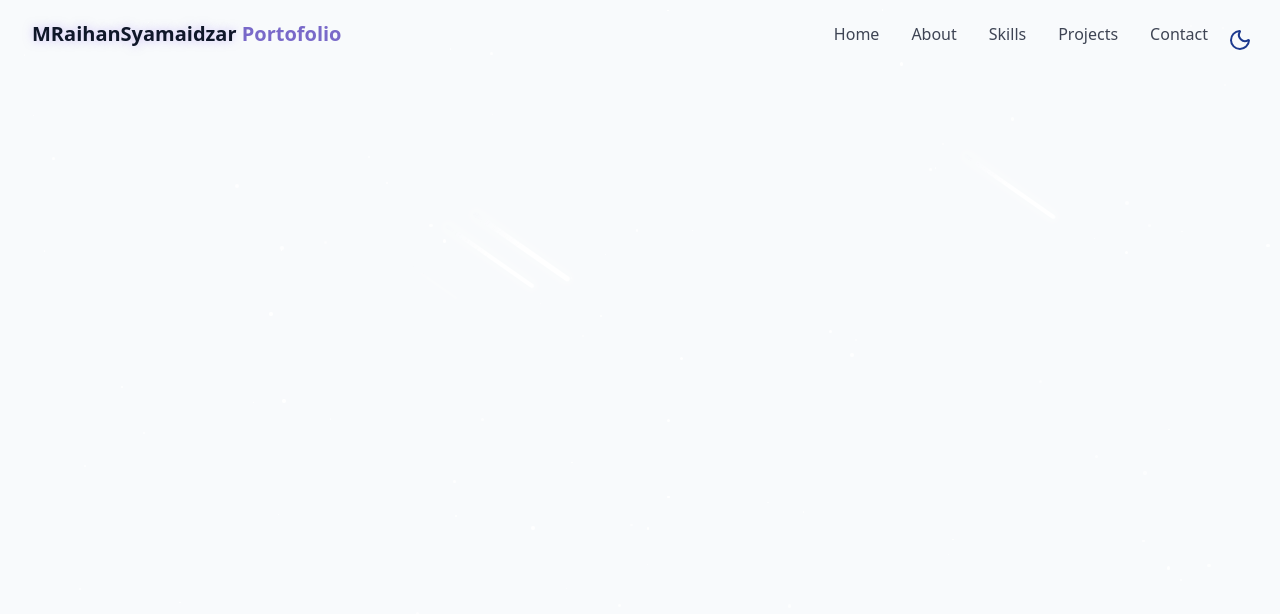
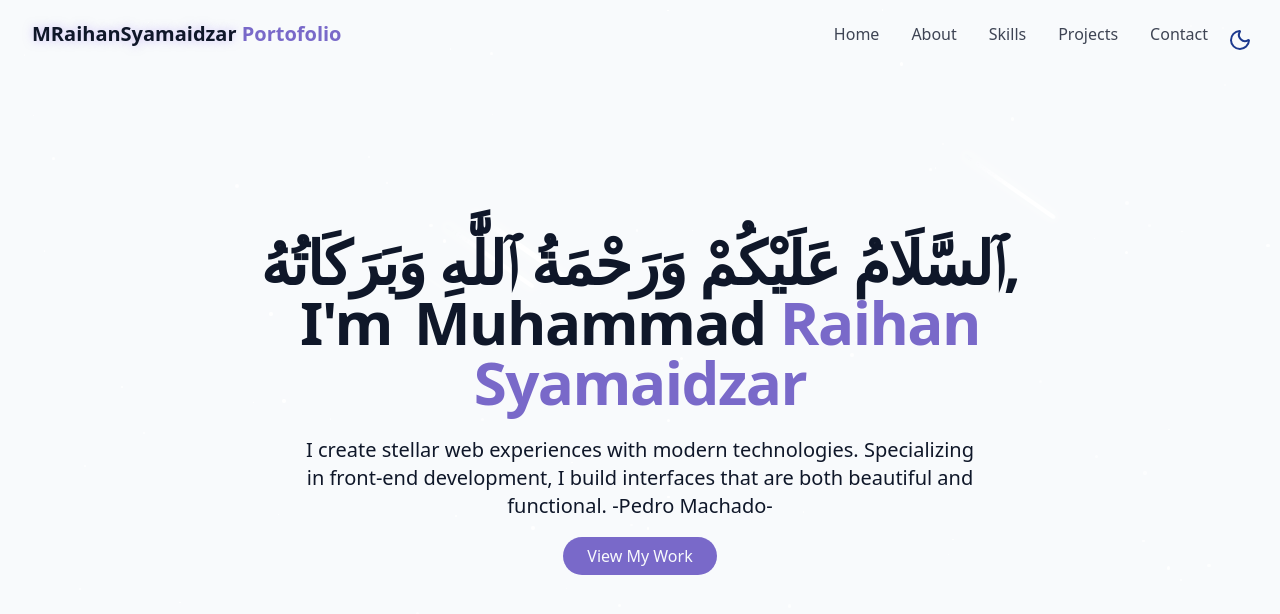
Before and after one commit to Mr-SyamaIdzar/raihan-portfolio, a React (Vite) app: page / in a window 1280 px wide. Shown: the top 614 px of the page. Built offline with nearby package versions, Linux system fonts and the light colour scheme.

Commit message:
Hero components

```diff
--- /dev/null
+++ b/src/components/HeroSection.jsx
@@ -0,0 +1,40 @@
+import React from "react";
+
+export const HeroSection = () => {
+  return (
+    <section
+      id="hero"
+      className="relative min-h-screen flex flex-col items-center justify-center px-4"
+    >
+      <div className="container max-w-4xl mx-auto text-center z-10">
+        <div className="space-y-6">
+          <h1 className="text-4xl md:text-6xl font-bold tracking-tight">
+            <span className="opacity-0 animate-fade-in">
+              ٱلسَّلَامُ عَلَيْكُمْ وَرَحْمَةُ ٱللَّٰهِ وَبَرَكَاتُهُ, I'm
+            </span>
+            <span className="text-gradient ml-2 opacity-0 animate-fade-in-delay-1">
+              {" "}
+              Muhammad
+            </span>
+            <span className="text-primary opacity-0 animate-fade-in-delay-2">
+              {" "}
+              Raihan Syamaidzar
+            </span>
+          </h1>
+
+          <p className="text-lg md:text-xl text-foreground max-w-2xl mx-auto opacity-0 animate-fade-in-delay-3">
+            I create stellar web experiences with modern technologies.
+            Specializing in front-end development, I build interfaces that are
+            both beautiful and functional. -Pedro Machado-
+          </p>
+
+          <div className="opacity-0 animate-fade-in-delay-4">
+            <a href="#project" className="cosmic-button">
+              View My Work
+            </a>
+          </div>
+        </div>
+      </div>
+    </section>
+  );
+};
--- a/src/index.css
+++ b/src/index.css
@@ -142,7 +142,7 @@
 }
 
 @utility cosmic-button {
-  @apply px-5 py-2 rounded-full bg-primary text-primary-foreground font-medium transition-all duration-300 hover:shadow-[0_0_10px_rgba(139,92,246,0.5)] hover:scale-105 active:scale-95;
+  @apply px-6 py-2 rounded-full bg-primary text-primary-foreground font-medium transition-all duration-300 hover:shadow-[0_0_10px_rgba(139,92,246,0.5)] hover:scale-105 active:scale-95;
 }
 
 @utility star {
--- a/src/pages/Home.jsx
+++ b/src/pages/Home.jsx
@@ -2,6 +2,7 @@ import React from "react";
 import { ThemeToggle } from "../components/ThemeToggle";
 import { StarBackground } from "../components/StarBackground";
 import { Navbar } from "../components/Navbar";
+import { HeroSection } from "../components/HeroSection";
 
 export const Home = () => {
   return (
@@ -14,6 +15,9 @@ export const Home = () => {
       {/* Navbar */}
       <Navbar />
       {/* Main Content */}
+      <main>
+        <HeroSection />
+      </main>
       {/* Footer */}
     </div>
   );
```
